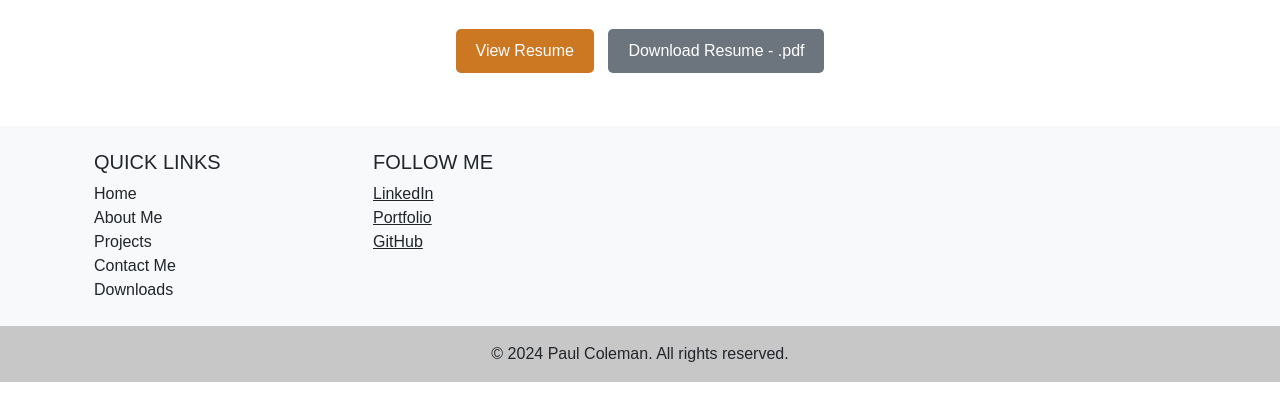
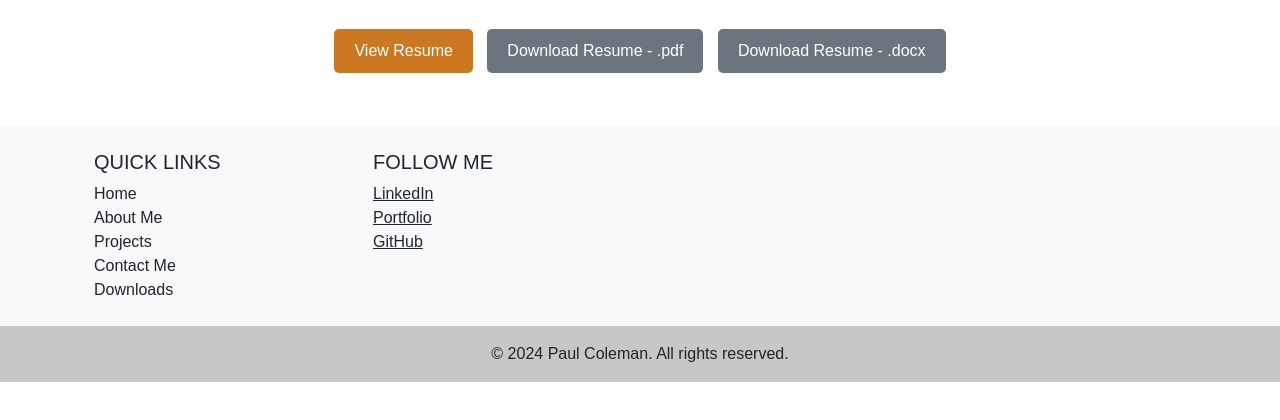
Before and after one commit to Pau1Co1e/PortfolioRender, a Flask app: page /download in a window 1280 px wide. Shown: the part 66-486 px from the top of the page. Run offline with Flask 3, Linux system fonts and the light colour scheme; some libraries are stand-ins or nearby versions.

Commit message:
- Added resume builder tool - Updated resume

```diff
--- a/requirements.txt
+++ b/requirements.txt
@@ -17,3 +17,5 @@ gunicorn==23.0.0
 psutil~=6.0.0
 flask-caching~=2.3.0
 datasets~=2.21.0
+python-docx==1.1.2
+fpdf2==2.7.9
--- a/templates/download.html
+++ b/templates/download.html
@@ -48,11 +48,14 @@
     </header>
 
     <div class="resume-options text-center my-4">
-        <a href="../static/docs/ResumeForPortfolio.pdf" class="btn btn-primary resume-view-btn" target="_blank">
+        <a href="../static/docs/non_government_resume.pdf" class="btn btn-primary resume-view-btn" target="_blank">
             View Resume
         </a>
-        <a href="../static/docs/ResumeForPortfolio.pdf" class="btn btn-primary resume-download-btn" download>
+        <a href="../static/docs/non_government_resume.pdf" class="btn btn-primary resume-download-btn" download>
             Download Resume - .pdf
+        </a>
+        <a href="../static/docs/non_government_resume.docx" class="btn btn-primary resume-download-btn" download>
+            Download Resume - .docx
         </a>
     </div>
 
```
Also changed, not shown: 3 other files.
